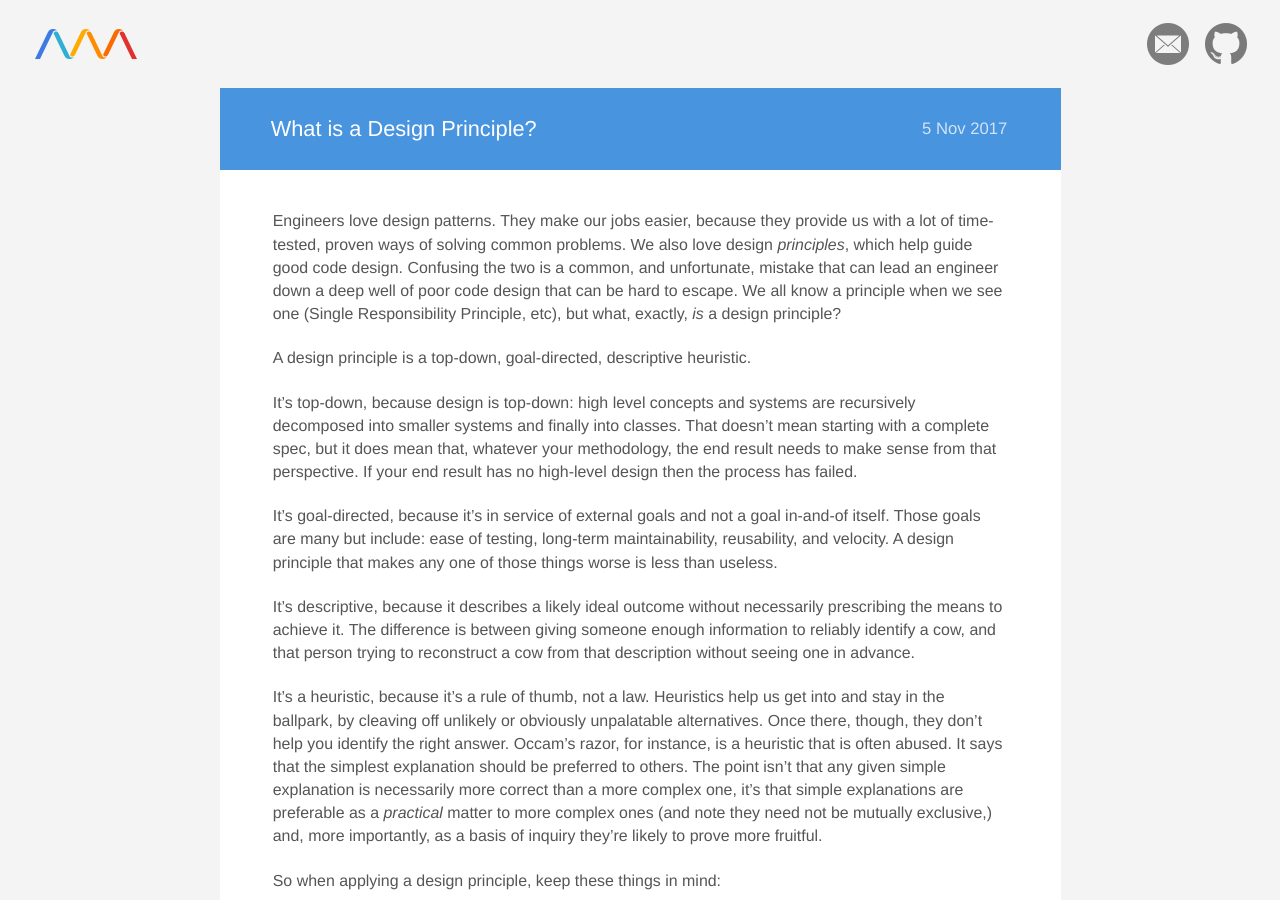
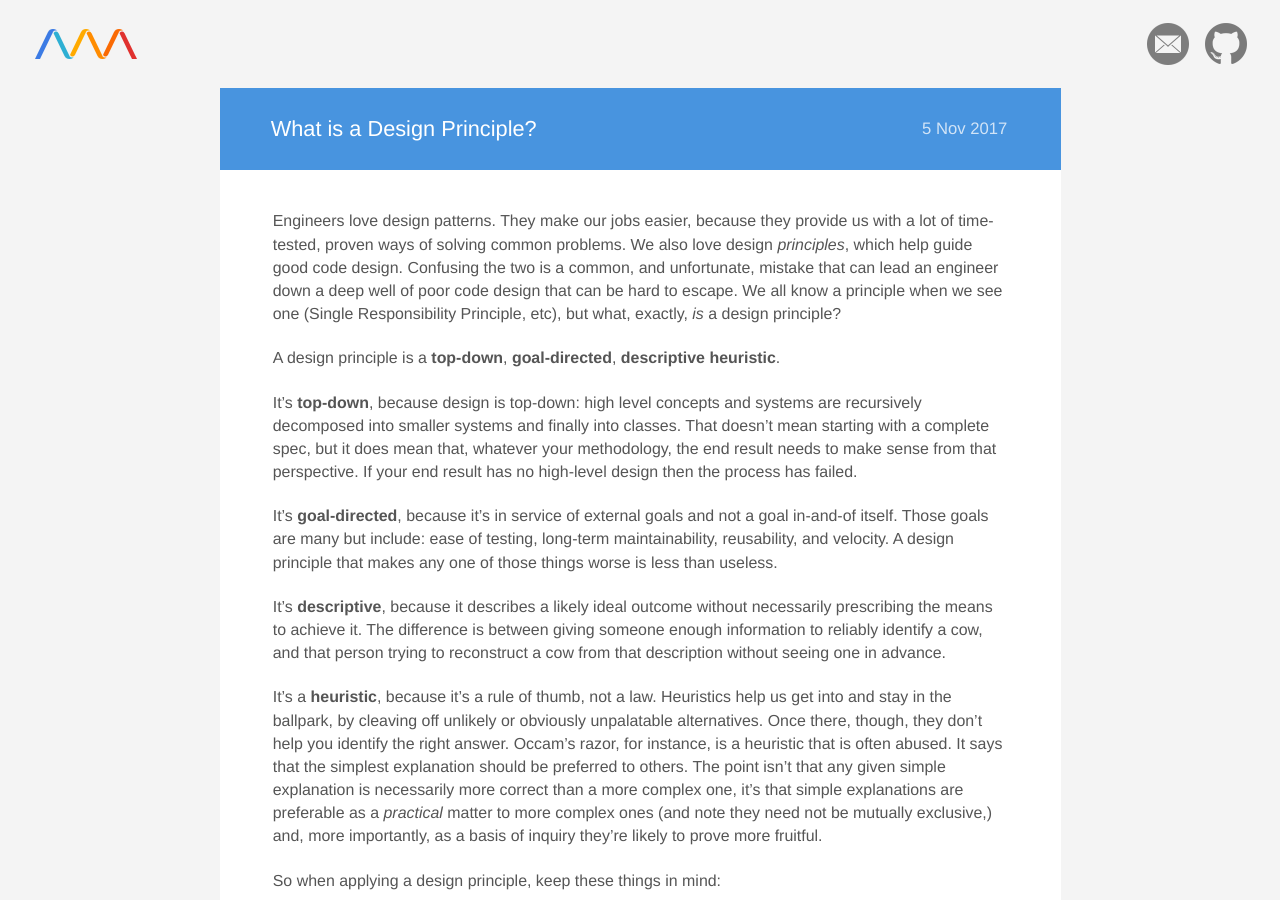
Before and after one commit to endash/endash.github.io, a Jekyll site: the page built from _posts/2017-11-05-what-is-a-design-principle.markdown, in a window 1280 px wide and 900 px high. Built offline with Jekyll 4.4.1, drawn with Linux system fonts in a browser that asks for light colours.

```diff
--- a/_posts/2017-11-05-what-is-a-design-principle.markdown
+++ b/_posts/2017-11-05-what-is-a-design-principle.markdown
@@ -7,15 +7,15 @@ layout: post
 ---
 Engineers love design patterns. They make our jobs easier, because they provide us with a lot of time-tested, proven ways of solving common problems. We also love design _principles_, which help guide good code design. Confusing the two is a common, and unfortunate, mistake that can lead an engineer down a deep well of poor code design that can be hard to escape. We all know a principle when we see one (Single Responsibility Principle, etc), but what, exactly, _is_ a design principle?
 
-A design principle is a top-down, goal-directed, descriptive heuristic.
+A design principle is a **top-down**, **goal-directed**, **descriptive** **heuristic**.
 
-It's top-down, because design is top-down: high level concepts and systems are recursively decomposed into smaller systems and finally into classes. That doesn't mean starting with a complete spec, but it does mean that, whatever your methodology, the end result needs to make sense from that perspective. If your end result has no high-level design then the process has failed.
+It's **top-down**, because design is top-down: high level concepts and systems are recursively decomposed into smaller systems and finally into classes. That doesn't mean starting with a complete spec, but it does mean that, whatever your methodology, the end result needs to make sense from that perspective. If your end result has no high-level design then the process has failed.
 
-It's goal-directed, because it's in service of external goals and not a goal in-and-of itself. Those goals are many but include: ease of testing, long-term maintainability, reusability, and velocity. A design principle that makes any one of those things worse is less than useless.
+It's **goal-directed**, because it's in service of external goals and not a goal in-and-of itself. Those goals are many but include: ease of testing, long-term maintainability, reusability, and velocity. A design principle that makes any one of those things worse is less than useless.
 
-It's descriptive, because it describes a likely ideal outcome without necessarily prescribing the means to achieve it. The difference is between giving someone enough information to reliably identify a cow, and that person trying to reconstruct a cow from that description without seeing one in advance.
+It's **descriptive**, because it describes a likely ideal outcome without necessarily prescribing the means to achieve it. The difference is between giving someone enough information to reliably identify a cow, and that person trying to reconstruct a cow from that description without seeing one in advance.
 
-It's a heuristic, because it's a rule of thumb, not a law. Heuristics help us get into and stay in the ballpark, by cleaving off unlikely or obviously unpalatable alternatives. Once there, though, they don't help you identify the right answer. Occam's razor, for instance, is a heuristic that is often abused. It says that the simplest explanation should be preferred to others. The point isn't that any given simple explanation is necessarily more correct than a more complex one, it's that simple explanations are preferable as a _practical_ matter to more complex ones (and note they need not be mutually exclusive,) and, more importantly, as a basis of inquiry they're likely to prove more fruitful.
+It's a **heuristic**, because it's a rule of thumb, not a law. Heuristics help us get into and stay in the ballpark, by cleaving off unlikely or obviously unpalatable alternatives. Once there, though, they don't help you identify the right answer. Occam's razor, for instance, is a heuristic that is often abused. It says that the simplest explanation should be preferred to others. The point isn't that any given simple explanation is necessarily more correct than a more complex one, it's that simple explanations are preferable as a _practical_ matter to more complex ones (and note they need not be mutually exclusive,) and, more importantly, as a basis of inquiry they're likely to prove more fruitful.
 
 So when applying a design principle, keep these things in mind:
 
```
